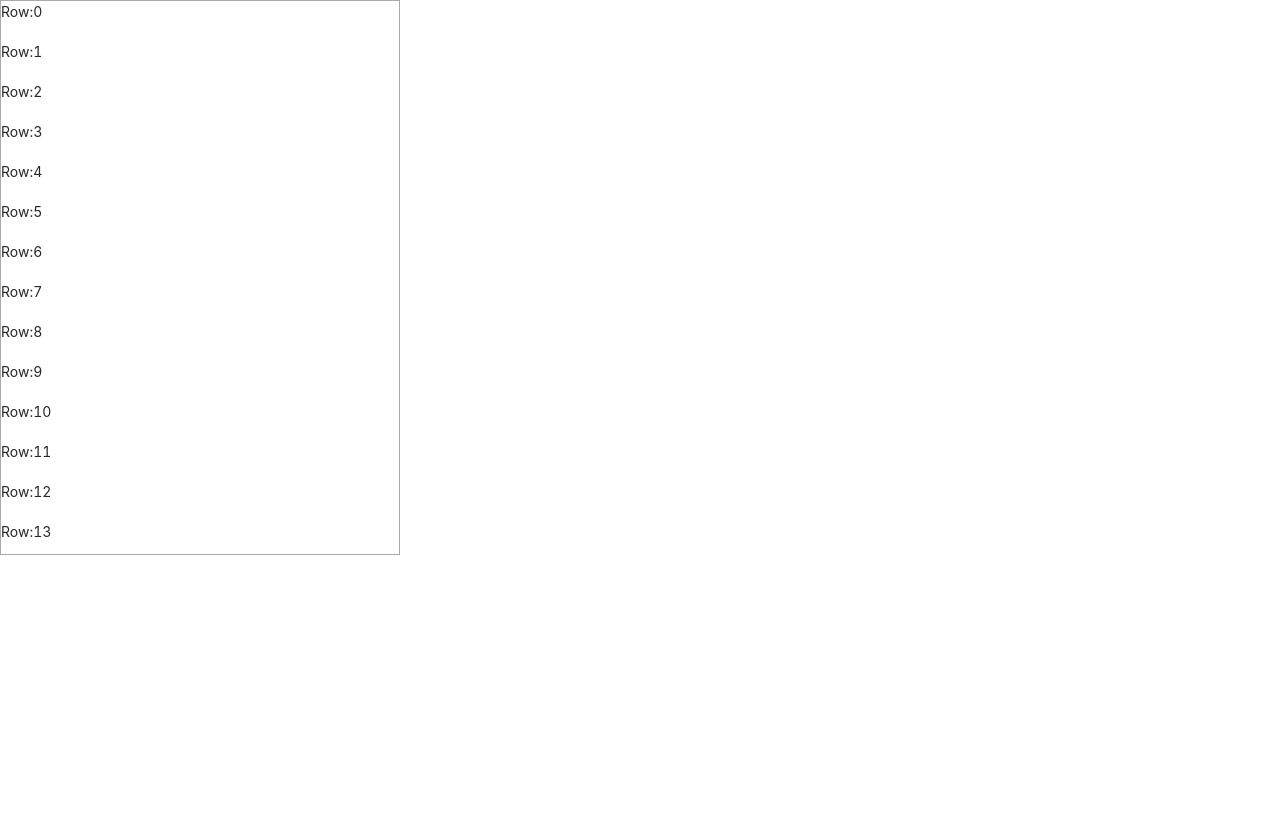
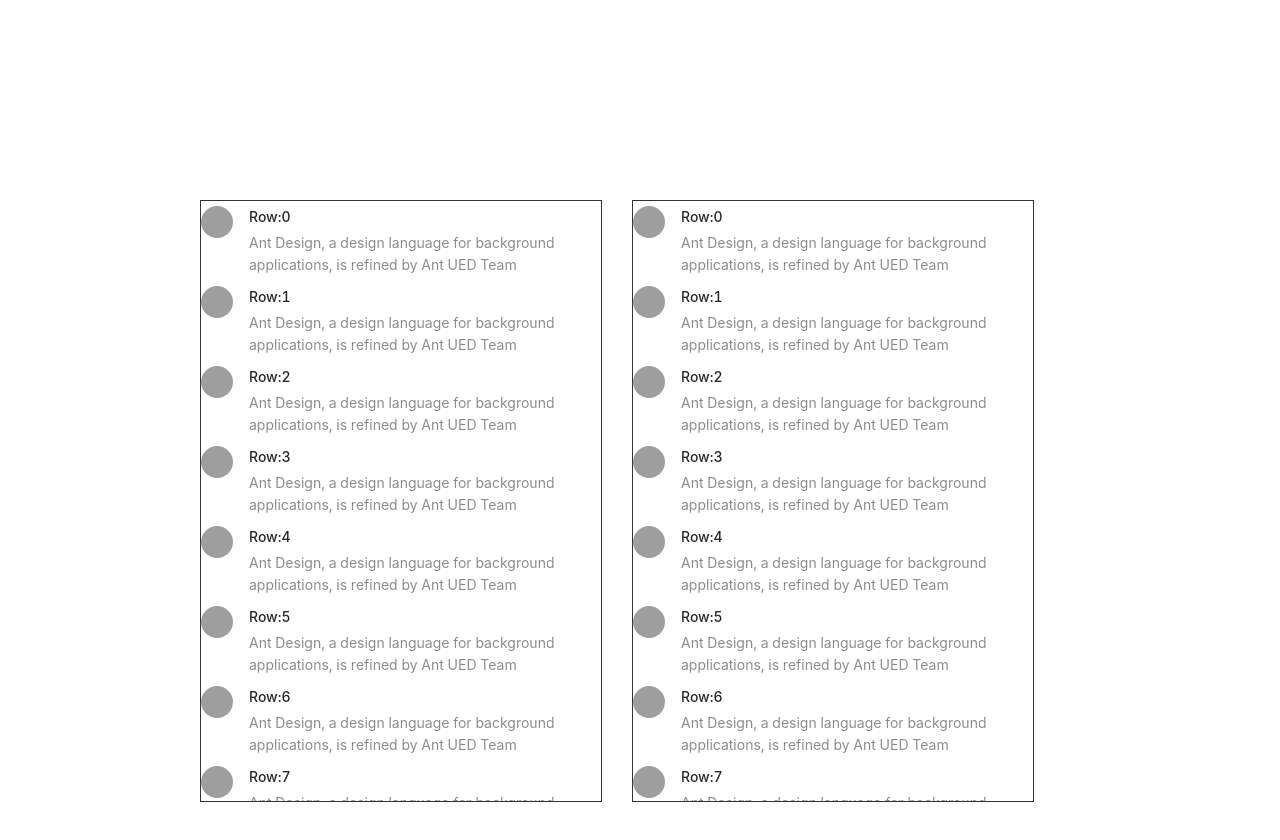
Before and after one commit to careyke/react-virtualized-core, a React app: page / in a window 1280 px wide. Shown: the top 840 px of the page. Before the commit the page ends 800 px from the top, so only its background shows below. Built offline with nearby package versions, Linux system fonts and the light colour scheme; grey boxes are pictures that could not be loaded; the HTML template or start-up script is replaced by a standard one.

Commit message:
feat: finish

```diff
--- a/package.json
+++ b/package.json
@@ -77,11 +77,14 @@
     "@types/react": "^17.0.0",
     "@types/react-dom": "^17.0.0",
     "@types/react-router-dom": "^5.1.7",
+    "@types/react-window": "^1.8.2",
+    "antd": "^4.13.1",
     "classnames": "^2.2.6",
     "memoize-one": "^5.1.1",
     "react": "^17.0.1",
     "react-dom": "^17.0.1",
-    "react-router-dom": "^5.2.0"
+    "react-router-dom": "^5.2.0",
+    "react-window": "^1.8.6"
   },
   "husky": {
     "hooks": {
--- a/src/App.less
+++ b/src/App.less
@@ -1,6 +1,11 @@
 .container {
   display: flex;
+  flex-wrap: wrap;
+  padding: 200px;
+}
+.item {
+  display: flex;
   flex-direction: column;
-  font-size: 30px;
-  color: coral;
+  border: 1px solid #333;
+  margin: 0 30px 30px 0;
 }
--- a/src/App.tsx
+++ b/src/App.tsx
@@ -1,19 +1,19 @@
 import React, { FC } from "react";
 
-import VirtualizedComponent from "./core/VirtualizedComponent";
+import classes from "./App.less";
+import MutativeKeyVirtualizedList from "./examples/MutativeKeyVirtualizedList";
+import StableKeyVirtualizedList from "./examples/StableKeyVirtualizedList";
 
 const App: FC = () => {
   return (
-    <VirtualizedComponent
-      width={400}
-      height={555}
-      itemCount={300}
-      itemSize={40}
-    >
-      {({ index, style }) => {
-        return <div style={style}>{`Row:${index}`}</div>;
-      }}
-    </VirtualizedComponent>
+    <div className={classes.container}>
+      <div className={classes.item}>
+        <StableKeyVirtualizedList />
+      </div>
+      <div className={classes.item}>
+        <MutativeKeyVirtualizedList />
+      </div>
+    </div>
   );
 };
 
--- a/src/core/VirtualizedComponent.tsx
+++ b/src/core/VirtualizedComponent.tsx
@@ -9,6 +9,7 @@
   createElement,
   useCallback,
   ReactElement,
+  RefObject,
 } from "react";
 import memoizeOne from "memoize-one";
 
@@ -51,13 +52,13 @@
   children: ComponentType<RenderItemProps>;
   direction?: "vertical" | "horizontal";
   overscanCount?: number;
+  innerRef?: RefObject<HTMLDivElement> | null;
 }
 
 const containerBaseStyle: CSSProperties = {
   display: "flex",
   flexDirection: "column",
   overflow: "auto",
-  border: "1px solid #aaaaaa",
 };
 const bodyBaseStyle: CSSProperties = {
   display: "flex",
@@ -136,6 +137,7 @@
     overscanCount = 5,
     direction = "vertical",
     children,
+    innerRef,
   } = props;
   const [scrollConfig, setScrollConfig] = useState<ScrollConfig>({
     scrollDirection: "forward",
@@ -148,7 +150,8 @@
   // 记录运算的时候与keyIndex相关的值
   const keyIndexRef = useRef<KeyIndexConfig>({
     lastKeyIndexMap: new Map<number, number>(),
-    count: 0,
+    count: 0, // 当前使用到的keyIndex，目前是慢慢叠加，需要考虑固定范围
+    releaseIndexConfig: undefined, // 和上次对比，销毁的节点对应的index
   });
   const { isVertical, visibleSize, countSize } = useMemo(() => {
     let visibleSize = 0;
@@ -244,8 +247,10 @@
           position: "absolute",
           height: isVertical ? itemSize : undefined,
           width: isVertical ? undefined : itemSize,
-          top: isVertical ? index * itemSize : undefined,
-          left: isVertical ? undefined : index * itemSize,
+          top: isVertical ? index * itemSize : 0,
+          left: isVertical ? 0 : index * itemSize,
+          right: isVertical ? 0 : undefined,
+          bottom: isVertical ? undefined : 0,
         };
         cacheStyle[index] = style;
         return style;
@@ -299,10 +304,7 @@
     }
     // console.log("*******************");
     // console.log("start:", renderStartIndex, "end:", renderEndIndex);
-    items = items.filter((v) => {
-      // console.log(v.key, v.props.index);
-      return v;
-    });
+    items = items.filter((v) => v);
     lastRenderedIndexRef.current = {
       renderStartIndex,
       renderEndIndex,
@@ -314,7 +316,9 @@
 
   return (
     <div style={containerStyle} onScroll={handleScroll}>
-      <div style={bodyStyle}>{nodes}</div>
+      <div style={bodyStyle} ref={innerRef}>
+        {nodes}
+      </div>
     </div>
   );
 };
--- /dev/null
+++ b/src/examples/MutativeKeyVirtualizedList.tsx
@@ -0,0 +1,54 @@
+import React, { FC, useEffect, useRef } from "react";
+import { FixedSizeList } from "react-window";
+import { List, Avatar } from "antd";
+
+const { Item } = List;
+
+const MutativeKeyVirtualizedList: FC = () => {
+  const bodyRef = useRef<HTMLDivElement>(null);
+
+  useEffect(() => {
+    const observer = new MutationObserver((mutationsList) => {
+      const mutationRecord = mutationsList[0];
+      console.log(
+        "MutativeKeyVirtualizedList",
+        "add nodes:",
+        mutationRecord.addedNodes.length,
+        "remove nodes:",
+        mutationRecord.removedNodes.length
+      );
+    });
+    if (bodyRef.current) {
+      observer.observe(bodyRef.current, { childList: true });
+    }
+    return () => {
+      observer.disconnect();
+    };
+  }, []);
+
+  return (
+    <FixedSizeList
+      width={400}
+      height={600}
+      itemCount={3000}
+      itemSize={80}
+      innerRef={bodyRef}
+    >
+      {({ index, style }) => {
+        return (
+          <Item style={style}>
+            <Item.Meta
+              avatar={
+                <Avatar src="https://zos.alipayobjects.com/rmsportal/ODTLcjxAfvqbxHnVXCYX.png" />
+              }
+              title={<a href="https://ant.design">{`Row:${index}`}</a>}
+              description="Ant Design, a design language for background applications, is refined by Ant UED Team"
+            ></Item.Meta>
+          </Item>
+        );
+      }}
+    </FixedSizeList>
+  );
+};
+
+export default MutativeKeyVirtualizedList;
--- /dev/null
+++ b/src/examples/StableKeyVirtualizedList.tsx
@@ -0,0 +1,54 @@
+import React, { FC, useRef, useEffect } from "react";
+import { List, Avatar } from "antd";
+
+import VirtualizedComponent from "../core/VirtualizedComponent";
+
+const { Item } = List;
+
+const StableKeyVirtualizedList: FC = () => {
+  const bodyRef = useRef<HTMLDivElement>(null);
+
+  useEffect(() => {
+    const observer = new MutationObserver((mutationsList) => {
+      const mutationRecord = mutationsList[0];
+      console.log(
+        "StableKeyVirtualizedList",
+        "add nodes:",
+        mutationRecord.addedNodes.length,
+        "remove nodes:",
+        mutationRecord.removedNodes.length
+      );
+    });
+    if (bodyRef.current) {
+      observer.observe(bodyRef.current, { childList: true });
+    }
+    return () => {
+      observer.disconnect();
+    };
+  }, []);
+  return (
+    <VirtualizedComponent
+      width={400}
+      height={600}
+      itemCount={3000}
+      itemSize={80}
+      innerRef={bodyRef}
+    >
+      {({ index, style }) => {
+        return (
+          <Item style={style}>
+            <Item.Meta
+              avatar={
+                <Avatar src="https://zos.alipayobjects.com/rmsportal/ODTLcjxAfvqbxHnVXCYX.png" />
+              }
+              title={<a href="https://ant.design">{`Row:${index}`}</a>}
+              description="Ant Design, a design language for background applications, is refined by Ant UED Team"
+            ></Item.Meta>
+          </Item>
+        );
+      }}
+    </VirtualizedComponent>
+  );
+};
+
+export default StableKeyVirtualizedList;
```
Also changed, not shown: 1 other file (tests, documents, lock files or other folders).
